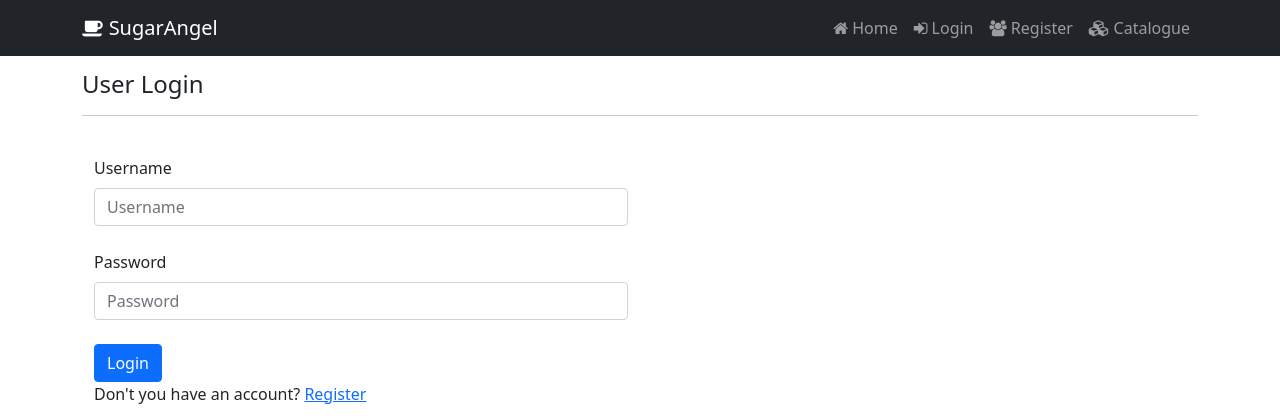
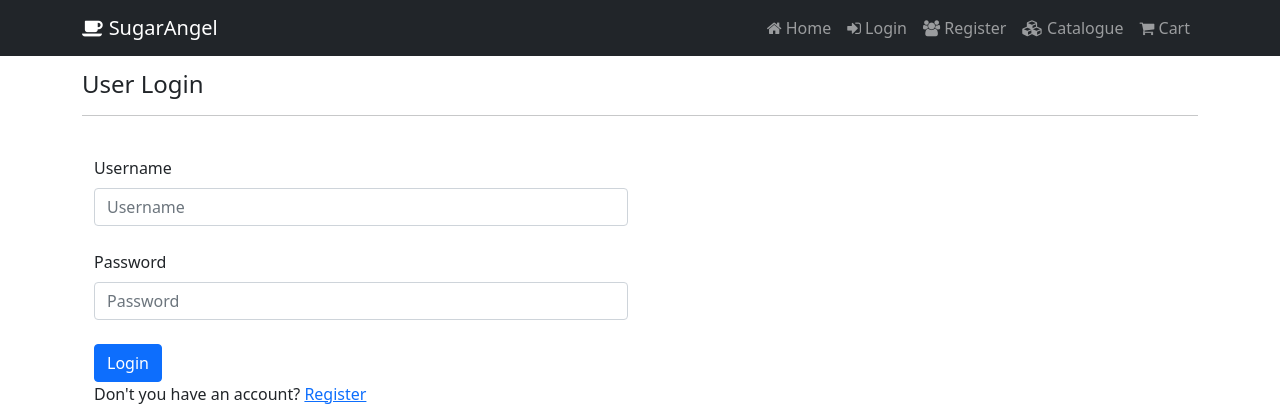
Before and after one commit to Ertan40/Course_project, a Django app: page /accounts/login/ in a window 1280 px wide. Shown: the top 420 px of the page. Run offline with Django 4.2, Linux system fonts and the light colour scheme.

Commit message:
cart moved to home page

```diff
--- a/templates/common/navbar.html
+++ b/templates/common/navbar.html
@@ -13,13 +13,14 @@
           <a class="nav-link" aria-current="page" href="{% url 'edit user' pk=request.user.pk %}"><i class="fa fa-user-circle"></i> Edit</a>
           <a class="nav-link" aria-current="page" href="{% url 'delete user' pk=request.user.pk %}"><i class="fa fa-trash-o"></i> Delete</a>
           <a class="nav-link" href="{% url 'favourite view page' %}"><i class="fa fa-heart"></i> Favourite</a>
-          <a class="nav-link" href="{% url 'cart' %}"><i class="fa fa-shopping-cart"></i> Cart</a>
+
           <a class="nav-link" href="{% url 'orders list' %}"><i class="fa fa-shopping-bag"></i> Orders</a>
         {% else %}
           <a class="nav-link" href="{% url 'login user' %}"><i class="fa fa-sign-in"></i> Login</a>
           <a class="nav-link" href="{% url 'register user' %}"><i class="fa fa-users"></i> Register</a>
         {% endif %}
           <a class="nav-link" href="{% url 'catalogue' %}"><i class="fa fa-cubes"></i> Catalogue</a>
+          <a class="nav-link" href="{% url 'cart' %}"><i class="fa fa-shopping-cart"></i> Cart</a>
 
         {% if request.user.is_staff %} {#  #}
           <a class="nav-link" aria-current="page" href="{% url 'admin index' %}"><i class="fa fa-edit"></i> Admin</a>
```
